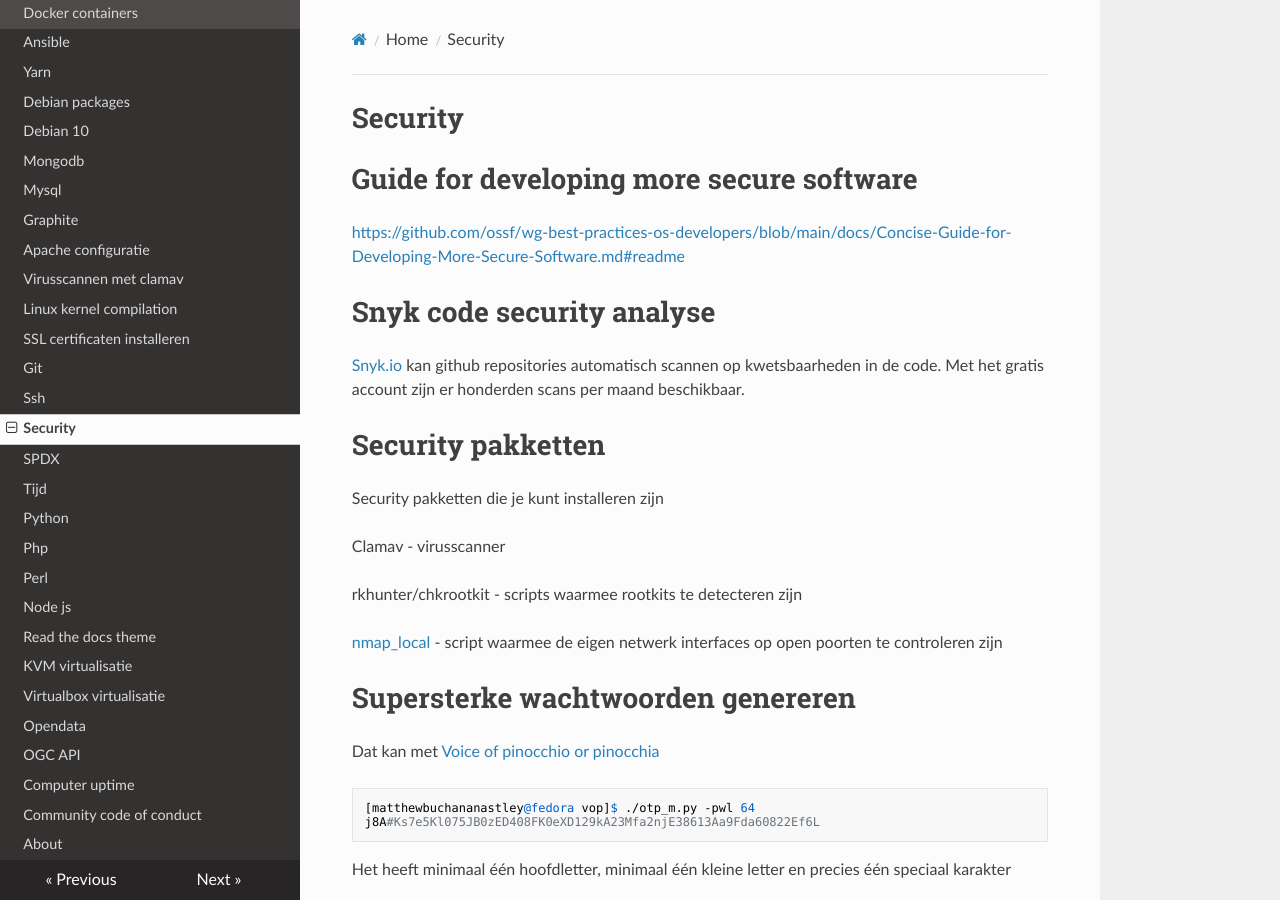
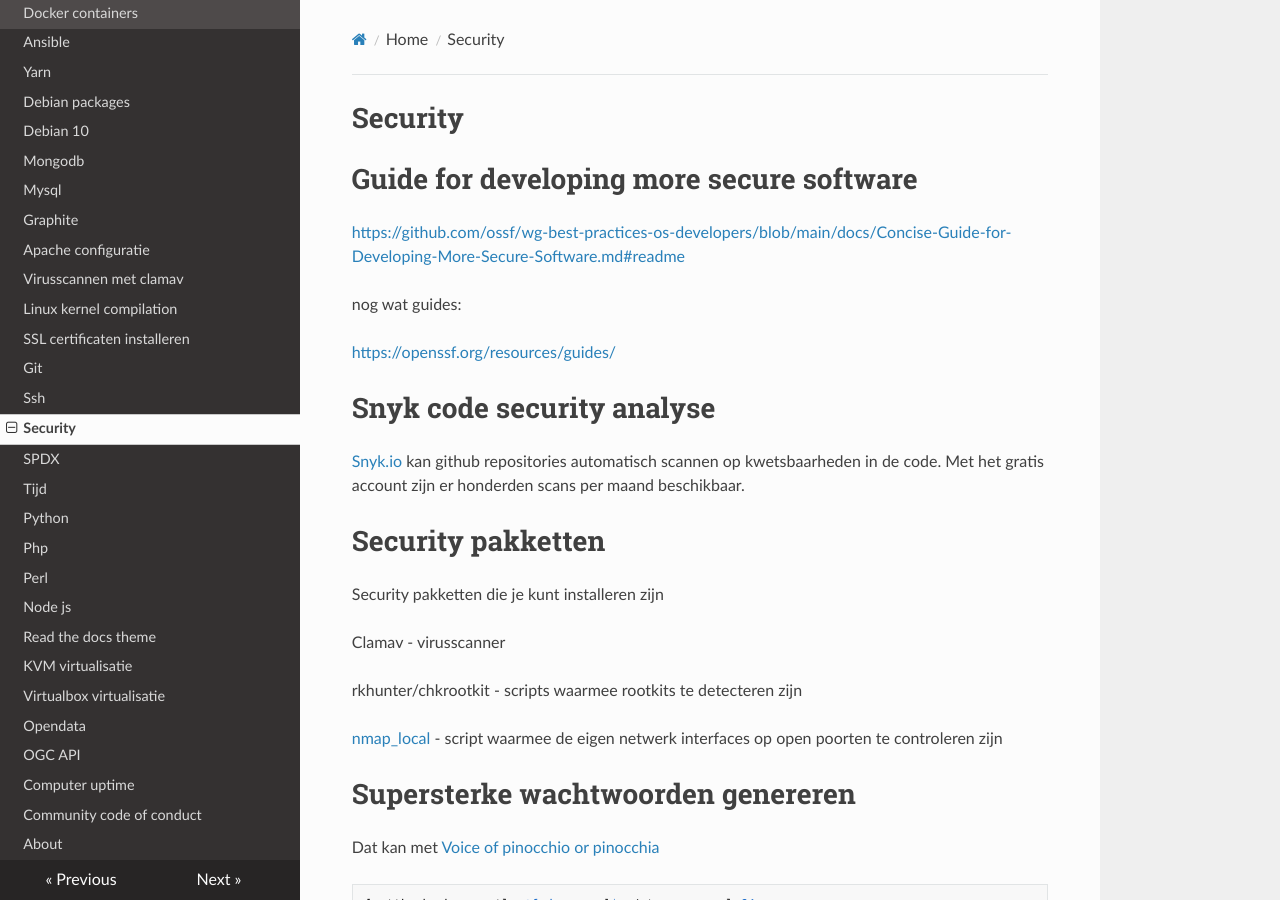
Before and after one commit to MatthewBuchananAstley/linuxhowto, an MkDocs documentation site: the page built from docs/security.md, in a window 1280 px wide and 900 px high. Built offline with MkDocs 1.6.1, drawn with Linux system fonts in a browser that asks for light colours; nearby versions of some CDN libraries.

Commit message:
added https://openssf.org/resources/guides/

```diff
--- a/docs/security.md
+++ b/docs/security.md
@@ -3,6 +3,11 @@
 # Guide for developing more secure software
 
 <a href="https://github.com/ossf/wg-best-practices-os-developers/blob/main/docs/Concise-Guide-for-Developing-More-Secure-Software.md#readme">https://github.com/ossf/wg-best-practices-os-developers/blob/main/docs/Concise-Guide-for-Developing-More-Secure-Software.md#readme</a>
+
+nog wat guides:
+
+<a href="https://openssf.org/resources/guides/">https://openssf.org/resources/guides/</a>
+
 
 # Snyk code security analyse
 
```
